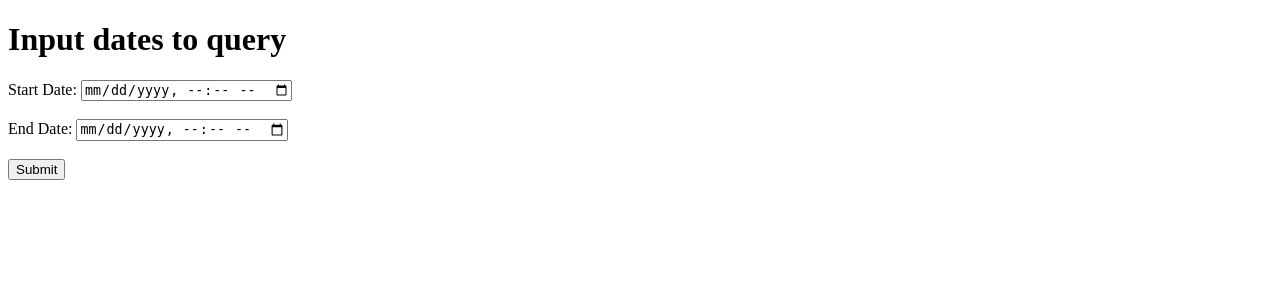
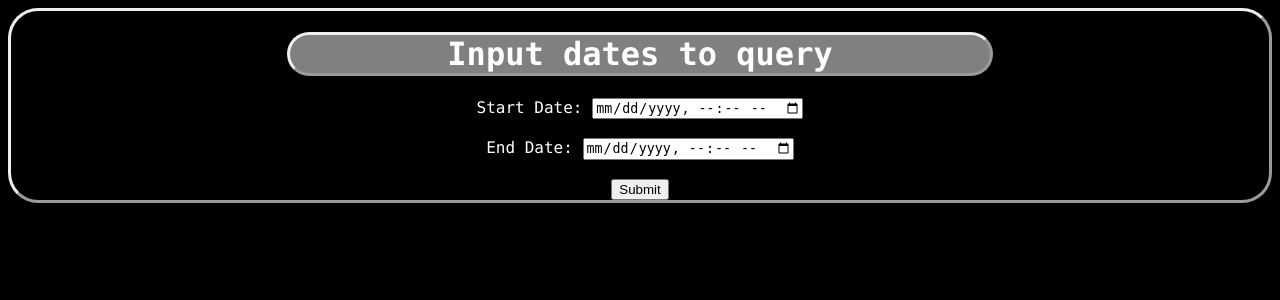
Before and after one commit to eden-fenster/Encryption-Decryption-Dockerized, a Flask app: template query/templates/dates.html in a window 1280 px wide. Shown: the top 300 px of the page. Run offline with Flask 3, Linux system fonts and the light colour scheme; the template is opened without the code that fills it, so the values that code supplies are empty.

Commit message:
EDD-15 stying added to web

```diff
--- a/web/static/styles/style.css
+++ b/web/static/styles/style.css
@@ -0,0 +1,54 @@
+body {
+    background-color: black;
+    color: white;
+    border-style: outset;
+    border-radius: 30px;
+    font-family: "Lucida Console", "Courier New", monospace;
+    text-align: center;
+  }
+  script {
+  color: white;
+  }
+  h1 {
+  color: white;
+  background-color: gray;
+  margin-left: 0px;
+  font-family: "Lucida Console", "Courier New", monospace;
+  text-align: center;
+  border-style: outset;
+  border-radius: 30px;
+    width: 700px;
+    display: block;
+   margin-left: auto;
+   margin-right: auto;
+  }
+
+  h2, h4, p {
+    color: white;
+    margin-left: 0px;
+    font-family: "Lucida Console", "Courier New", monospace;
+    text-align: center;
+  }
+  #eord {
+    color: white;
+    background-color: maroon;
+    font-family: "Lucida Console", "Courier New", monospace;
+    text-align: center;
+    border-style: outset;
+    border-radius: 30px;
+    width: 320px;
+    display: block;
+   margin-left: auto;
+   margin-right: auto;
+  }
+  #database {
+    color: white;
+    font-family: "Lucida Console", "Courier New", monospace;
+    text-align: center;
+    border-style: outset;
+    border-radius: 30px;
+    width: 150px;
+    display: block;
+   margin-left: auto;
+   margin-right: auto;
+  }
--- a/web/templates/index.html
+++ b/web/templates/index.html
@@ -1,14 +1,14 @@
 <html xmlns="http://www.w3.org/1999/html">
 <head>
     <title>Encryption - Decryption Game</title>
-<!--  <link rel="stylesheet" type="text/css" href="{{ url_for('static',filename='styles/style.css') }}">-->
+    <link rel="stylesheet" type="text/css" href="{{ url_for('static',filename='styles/style.css') }}">
 <!--  <link rel="shortcut icon" href="{{ url_for('static', filename='favicon.ico') }}">-->
 </head>
 <body>
 
 <h1 id="1">Input text + action</h1>
 
-<form action="/encryptordecrypt" method = "POST" enctype = "multipart/form-data">
+<form id = "eord" action="/encryptordecrypt" method = "POST" enctype = "multipart/form-data">
   <label for="input">Input:</label>
   <input type="text" id="input" name="input"><br><br>
   <label for="pattern">Pattern:</label>
```
Also changed, not shown: web/static/styles/style2.css (+54 -0 lines).
